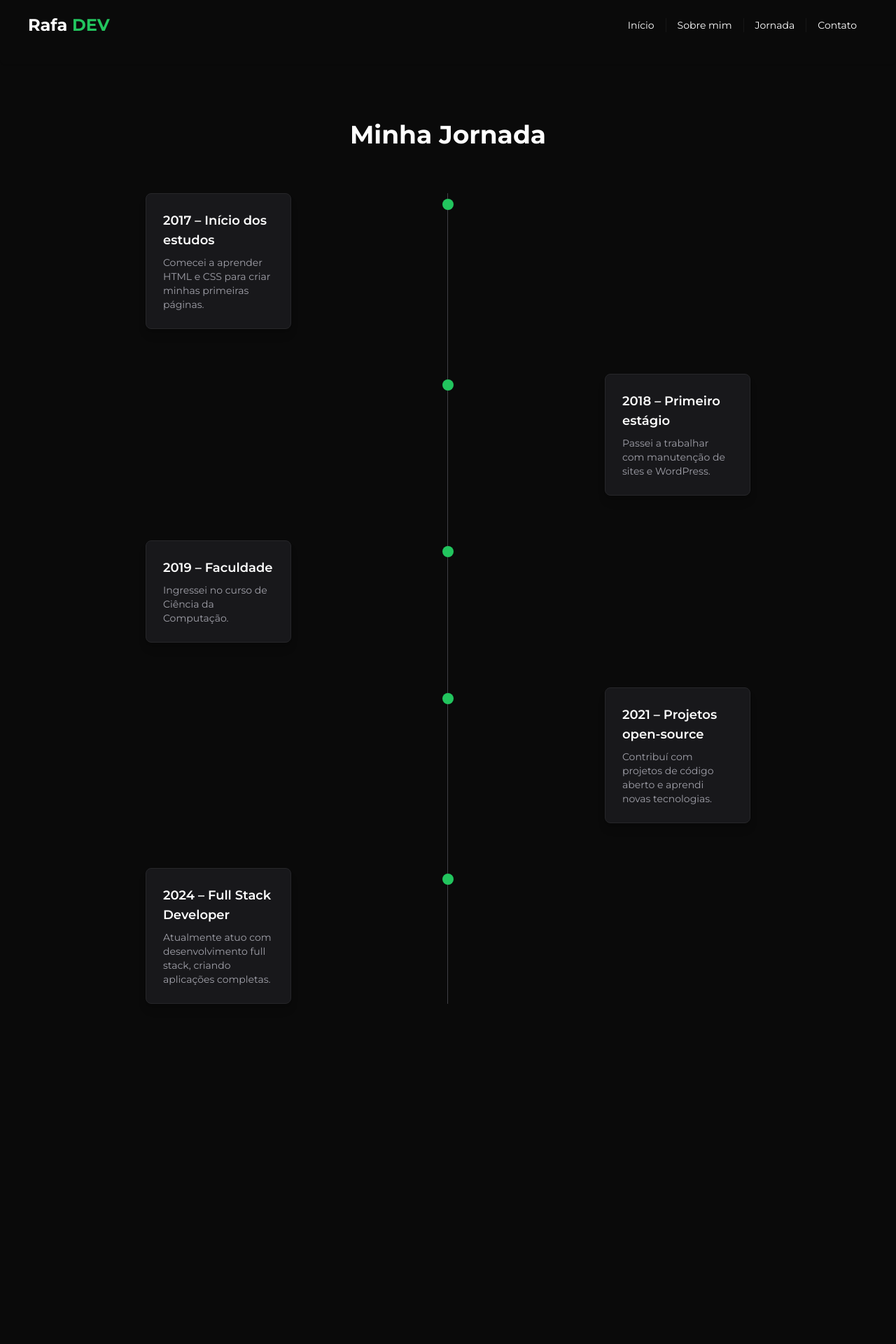
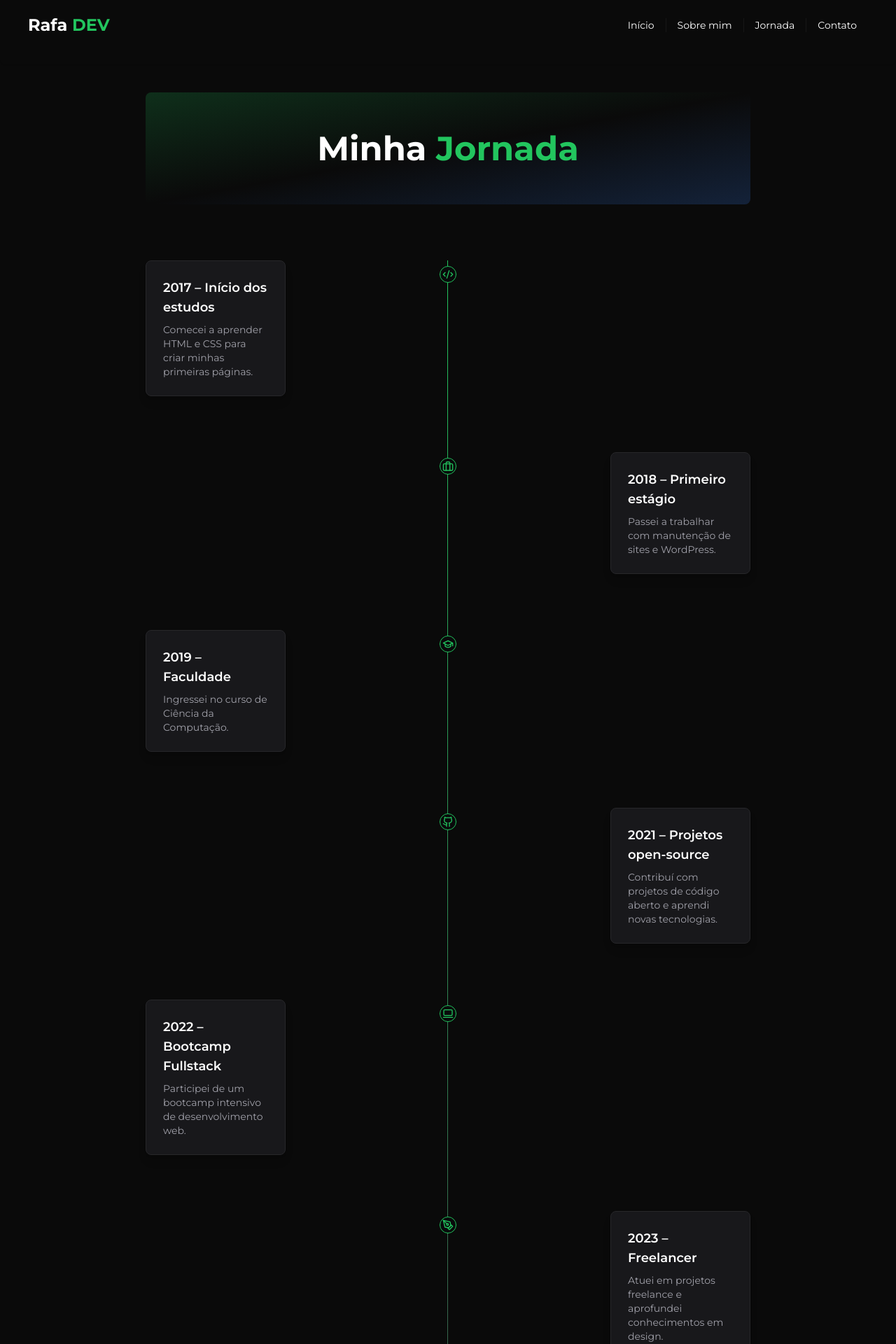
Before and after one commit to oRafael07/rafadev.systems, a Next.js app: page /timeline in a window 1280 px wide. Shown: the part 20-1940 px from the top of the page at 70% size. Before the commit the page ends 1534 px from the top, so only its background shows below. Built offline with nearby package versions, Linux system fonts and the light colour scheme.

Commit message:
Improve timeline page with icons and animations

```diff
--- a/src/app/timeline/page.tsx
+++ b/src/app/timeline/page.tsx
@@ -1,4 +1,14 @@
 import { Metadata } from "next";
+import type { LucideIcon } from "lucide-react";
+import {
+  Briefcase,
+  Code2,
+  Github,
+  GraduationCap,
+  Laptop2,
+  PenTool,
+  Rocket,
+} from "lucide-react";
 
 export const metadata: Metadata = {
   title: "Timeline | Rafa DEV",
@@ -8,6 +18,7 @@ interface TimelineItem {
   year: string;
   title: string;
   description: string;
+  icon: LucideIcon;
 }
 
 const timeline: TimelineItem[] = [
@@ -15,53 +26,82 @@ const timeline: TimelineItem[] = [
     year: "2017",
     title: "Início dos estudos",
     description: "Comecei a aprender HTML e CSS para criar minhas primeiras páginas.",
+    icon: Code2,
   },
   {
     year: "2018",
     title: "Primeiro estágio",
     description: "Passei a trabalhar com manutenção de sites e WordPress.",
+    icon: Briefcase,
   },
   {
     year: "2019",
     title: "Faculdade",
     description: "Ingressei no curso de Ciência da Computação.",
+    icon: GraduationCap,
   },
   {
     year: "2021",
     title: "Projetos open-source",
     description: "Contribuí com projetos de código aberto e aprendi novas tecnologias.",
+    icon: Github,
+  },
+  {
+    year: "2022",
+    title: "Bootcamp Fullstack",
+    description: "Participei de um bootcamp intensivo de desenvolvimento web.",
+    icon: Laptop2,
+  },
+  {
+    year: "2023",
+    title: "Freelancer",
+    description: "Atuei em projetos freelance e aprofundei conhecimentos em design.",
+    icon: PenTool,
   },
   {
     year: "2024",
     title: "Full Stack Developer",
     description: "Atualmente atuo com desenvolvimento full stack, criando aplicações completas.",
+    icon: Laptop2,
+  },
+  {
+    year: "2025",
+    title: "Nova startup",
+    description: "Lancei minha própria startup focada em soluções digitais.",
+    icon: Rocket,
   },
 ];
 
 export default function TimelinePage() {
   return (
-    <main className="mx-auto max-w-5xl p-10 md:p-20">
-      <h1 className="mb-16 text-center text-3xl font-bold md:text-4xl">
-        Minha Jornada
+    <main className="mx-auto max-w-5xl px-6 py-10 md:px-20">
+      <section className="relative mb-20 flex h-40 items-center justify-center rounded-lg bg-gradient-to-br from-green-500/20 via-transparent to-blue-500/20">
+        <h1 className="text-3xl font-bold md:text-5xl">
+          Minha <span className="text-green-500">Jornada</span>
         </h1>
+      </section>
 
-      <div className="relative">
-        <div className="absolute left-1/2 top-0 -ml-px h-full w-px bg-zinc-700" />
+      <section className="relative">
+        <div className="absolute left-1/2 top-0 -ml-px h-full w-px bg-gradient-to-b from-green-500 to-zinc-700" />
 
-        <div className="space-y-16">
-          {timeline.map((item, index) => (
+        <div className="space-y-20">
+          {timeline.map((item, index) => {
+            const Icon = item.icon;
+            return (
               <div
                 key={item.year}
                 className={`relative flex flex-col md:flex-row ${
                   index % 2 === 0
-                  ? "md:items-start md:pr-[calc(50%+1rem)]"
-                  : "md:flex-row-reverse md:pl-[calc(50%+1rem)]"
+                    ? "md:items-start md:pr-[calc(50%+2rem)]"
+                    : "md:flex-row-reverse md:pl-[calc(50%+2rem)]"
                 }`}
               >
-              <span className="absolute left-1/2 top-2 -ml-2 h-4 w-4 rounded-full bg-green-500" />
+                <span className="absolute left-1/2 top-2 -ml-3 flex h-6 w-6 items-center justify-center rounded-full border border-green-500 bg-zinc-950 text-green-500">
+                  <Icon size={16} />
+                </span>
 
                 <div className="w-full md:w-1/2">
-                <div className="rounded-lg border border-zinc-800 bg-zinc-900 p-6 shadow-lg transition-all hover:-translate-y-1 hover:border-zinc-600">
+                  <div className="animate-in fade-in slide-in-from-bottom-4 rounded-lg border border-zinc-800 bg-zinc-900 p-6 shadow-lg transition-all hover:-translate-y-1 hover:border-green-500/50">
                     <h3 className="text-lg font-semibold">
                       {item.year} – {item.title}
                     </h3>
@@ -69,9 +109,10 @@ export default function TimelinePage() {
                   </div>
                 </div>
               </div>
-          ))}
+            );
+          })}
         </div>
-      </div>
+      </section>
     </main>
   );
 }
```
Lines whose indentation alone changed are shown as unchanged.
